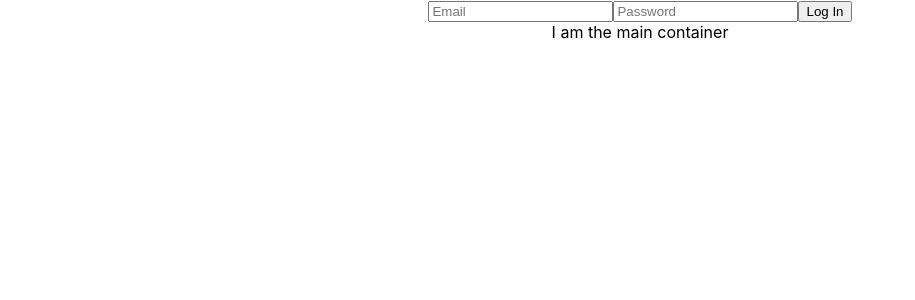
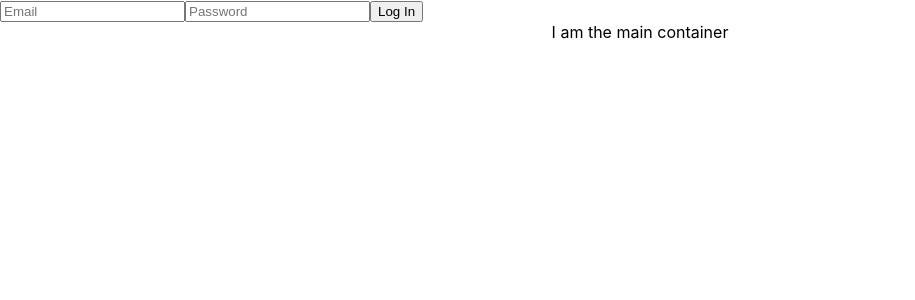
Before and after one commit to MarshaAnnon/goalify-frontend, a React (Create React App) app: page / in a window 1280 px wide. Shown: the top 300 px of the page, without its empty margins (0-915 px from the left). Built offline with nearby package versions, Linux system fonts and the light colour scheme; no server answers.

Commit message:
added NavBar class

```diff
--- a/src/App.css
+++ b/src/App.css
@@ -36,3 +36,8 @@
     transform: rotate(360deg);
   }
 }
+
+.NavBar {
+  display: flex;
+  flex-direction: row;
+}
```
